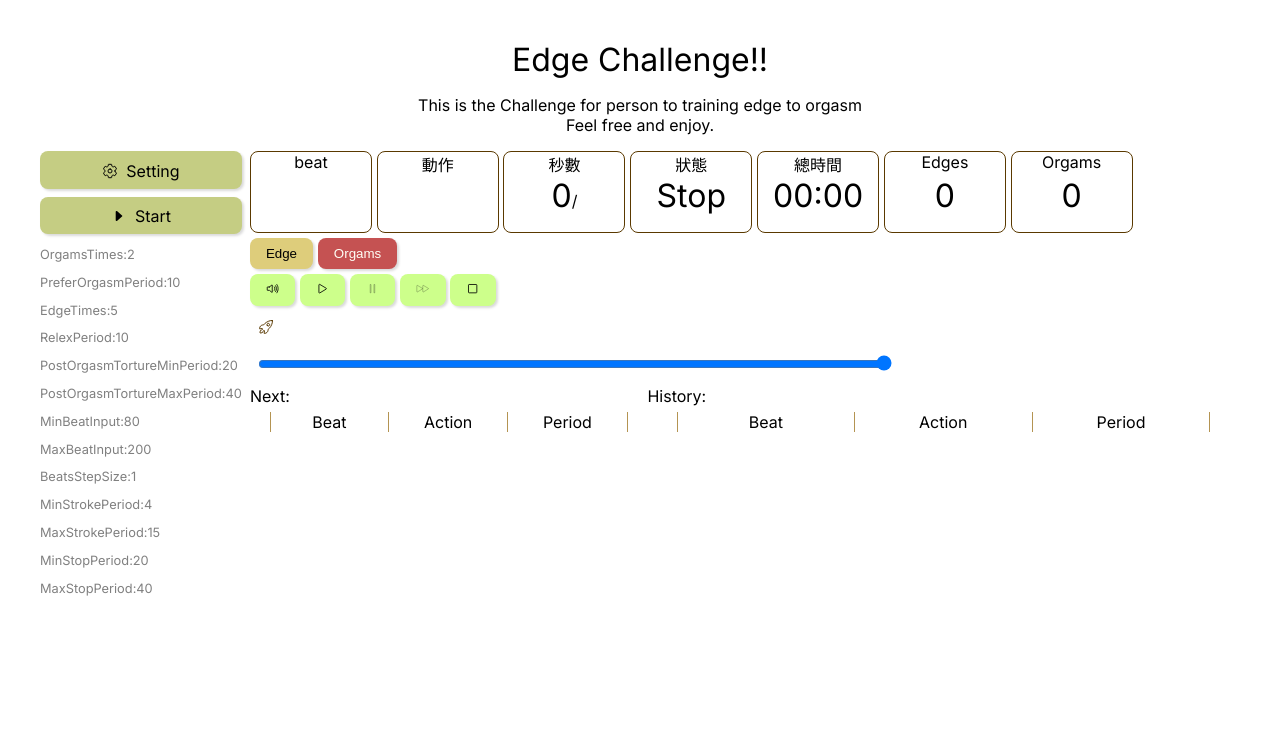
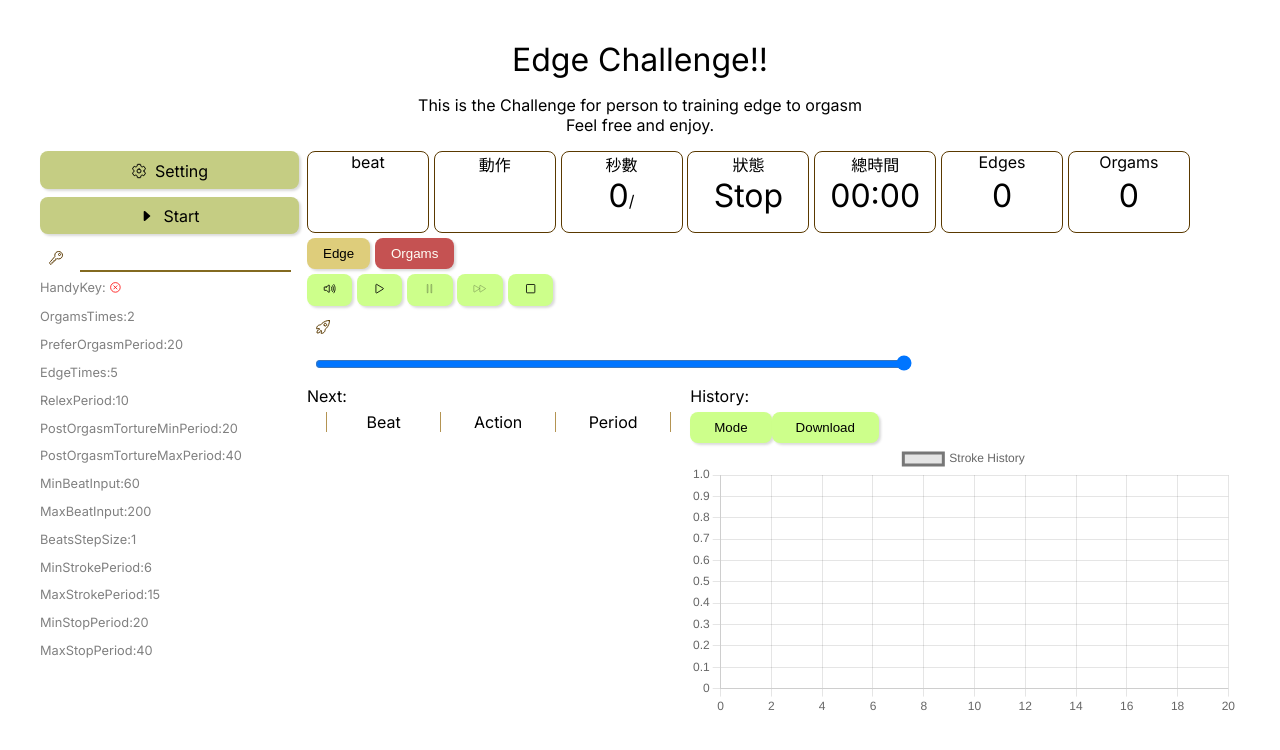
Before and after one commit to chenmengchieh2012/thehandy-edge-challenge, a Next.js app: page / in a window 1280 px wide. Shown: the top 750 px of the page. Built offline with nearby package versions, Linux system fonts and the light colour scheme.

Commit message:
feat: handy key, log chart
issue: main

```diff
--- a/next.config.js
+++ b/next.config.js
@@ -1,4 +1,6 @@
 /** @type {import('next').NextConfig} */
-const nextConfig = {}
+const nextConfig = {
+    experimental: { serverActions: true, }
+}
 
 module.exports = nextConfig
--- a/package.json
+++ b/package.json
@@ -9,8 +9,10 @@
     "lint": "next lint"
   },
   "dependencies": {
+    "chart.js": "^4.4.0",
     "next": "latest",
     "react": "latest",
+    "react-chartjs-2": "^5.2.0",
     "react-dom": "latest",
     "react-icons": "^4.11.0"
   },
--- /dev/null
+++ b/src/api/handy.ts
@@ -0,0 +1,30 @@
+'use server'
+
+import { Handy__ProductionHost } from "./utils"
+
+export  const API__CheckHandyConnect = async (xConnectedKey: string)=>{
+    console.log(`${Handy__ProductionHost}/connected`)
+    let connected = await fetch(`${Handy__ProductionHost}/connected`, {
+        headers: {
+            "X-Connection-Key": xConnectedKey,
+        },
+        method: "GET"
+    }).then(ret=>{
+        if( ret.status == 200){
+            return ret.json()
+        }else{
+            throw new Error("not found server")
+        }
+    }).then(jsonObj=>{
+        console.log("connected result: ", jsonObj)
+        if(jsonObj["connected"] == true){
+            return true
+        }else{
+            return false
+        }
+    }).catch(e=>{
+        console.log("server not connect",e)
+        return false
+    })
+    return connected
+}
--- /dev/null
+++ b/src/api/utils.ts
@@ -0,0 +1 @@
+export const Handy__ProductionHost = "https://www.handyfeeling.com/api/handy/v2"
--- a/src/app/page.tsx
+++ b/src/app/page.tsx
@@ -10,6 +10,8 @@ import CStart from '@/component/start/CStart'
 import { useEffect } from 'react'
 import VRunningStatusContext from '@/store/StatusStore'
 import CNav from '@/component/CNav'
+import CHandyKey from '@/component/CHandyKey'
+import VHandyKeyContext from '@/store/HandyKey'
 
 export default function Home() {
 
@@ -26,12 +28,14 @@ export default function Home() {
         <VTagContext>
           <VSettingPropsContext>
           <VRunningStatusContext>
+          <VHandyKeyContext>
             <>
             <div className={`${styles["left"]}`}>
                 <CNav>
                   <>
                   <CTab icon={"IoSettingsOutline"} TagName={TagName__Setting}></CTab>
                   <CTab  icon={"IoCaretForwardOutline"} TagName={TagName__Starting}></CTab>
+                  <CHandyKey></CHandyKey>
                   <CInfo/>
                   </>
                 </CNav>
@@ -45,6 +49,7 @@ export default function Home() {
             </CTabBody>
             </div>
             </>
+          </VHandyKeyContext>
           </VRunningStatusContext>
           </VSettingPropsContext>
         </VTagContext>
--- /dev/null
+++ b/src/component/CHandyKey.tsx
@@ -0,0 +1,23 @@
+'use client'
+import { IoKeyOutline } from "react-icons/io5"
+import CInput from "./CInput"
+import { useCallback, useContext, useDeferredValue, useEffect, useState } from "react"
+import { CtxHandyKeyStore } from "@/store/HandyKey"
+
+const CHandyKey = ()=>{
+    const ctxHandyKey = useContext(CtxHandyKeyStore)
+    let [inputValue, setInputValue] = useState<string>("")
+    let handyKey = useDeferredValue(inputValue)
+    let onChangeHandyKey = useCallback((e: React.ChangeEvent<HTMLInputElement>)=>{
+        let key = e.currentTarget.value
+        setInputValue(key)
+    },[])
+    useEffect(()=>{
+        ctxHandyKey.setHandyKey(handyKey)
+    },[handyKey])
+    return <>
+    <CInput onChange={onChangeHandyKey} inline={true} label={<IoKeyOutline/>} inputRef={null}></CInput>
+    </>
+}
+
+export default CHandyKey
--- a/src/component/CInput.tsx
+++ b/src/component/CInput.tsx
@@ -2,16 +2,17 @@ import { InputHTMLAttributes } from "react"
 import styles from "./CInput.module.css"
 export interface CInputProps extends React.InputHTMLAttributes<HTMLInputElement>{
     label: any
+    inline?: boolean
     className?: string
     inputRef: React.Ref<HTMLInputElement>
 }
 const CInput = (props: CInputProps)=>{
     return <>
-        <div className={`${props.className} ${styles["cinput"]}`}>
-            <label>
+        <div className={`${props.className} ${styles["cinput"]}`} style={{display:`${props.inline ? "flex" : "block"}`}} >
+            <label style={{flex:`${props.inline ? "1" : "0"}`}}>
                 {props.label}
             </label>
-            <input {...props} ref={props.inputRef}></input>
+            <input {...props} ref={props.inputRef} style={{flex:`${props.inline ? "1" : "0"}`}}></input>
         </div>
     </>
 }
--- a/src/component/info/CInfo.tsx
+++ b/src/component/info/CInfo.tsx
@@ -1,15 +1,36 @@
 'use client'
 
+import { API__CheckHandyConnect } from "@/api/handy"
+import { CtxHandyKeyStore } from "@/store/HandyKey"
 import { CtxSettingProps, SettingProps } from "@/store/SettingProp"
-import { useContext, useEffect, useState } from "react"
+import { useContext, useDeferredValue, useEffect, useState } from "react"
+import { IoCheckmarkCircleOutline, IoCloseCircleOutline } from "react-icons/io5"
 
 const CInfo = ()=>{
     const ctxSettingProps = useContext(CtxSettingProps)
+    const ctxHandyKey = useContext(CtxHandyKeyStore)
+    let [ handyKey ,setHandyKey] = useState<string>("")
+    let deferHandyKey = useDeferredValue(handyKey)
     let [ settingInfo ,setSettingProps] = useState<SettingProps|undefined>(undefined)
+
+    let [ handyConnectResult, setHandyConnectResult ] = useState<boolean>(false)
+
+    useEffect(()=>{
+        if(deferHandyKey != ""){
+            API__CheckHandyConnect(deferHandyKey)
+                .then(isConnect=>{
+                    setHandyConnectResult(isConnect)
+                })
+        }
+    },[deferHandyKey])
+
 
     useEffect(()=>{
         ctxSettingProps.registry((props)=>{
             setSettingProps(props)
+        })
+        ctxHandyKey.registry((key)=>{
+            setHandyKey(key)
         })
         let _settingProp = ctxSettingProps.getSettingProps()
         if ( _settingProp != undefined ) {
@@ -19,6 +40,14 @@ const CInfo = ()=>{
 
     return <>
         <div style={{color:'gray',fontSize:'0.8rem'}}>
+            <div>HandyKey: {handyKey}
+            <span style={{verticalAlign:"middle"}}>
+                {handyConnectResult && <IoCheckmarkCircleOutline color={"green"} />}
+                {!handyConnectResult && <IoCloseCircleOutline color={"red"}/>}
+            </span>
+            </div>
+        </div>
+        <div style={{color:'gray',fontSize:'0.8rem'}}>
             {settingInfo != undefined && Object.keys(settingInfo).map( (key )  => {
                 return <p key={"cinfo"+key}>{key}:{settingInfo != undefined && settingInfo[key as keyof SettingProps]}</p>
             })}
--- a/src/component/start/CLog.tsx
+++ b/src/component/start/CLog.tsx
@@ -1,7 +1,18 @@
-import React, { useImperativeHandle, useState } from "react"
-import { BeatState } from "./BeatFactory"
+import React, { useCallback, useImperativeHandle, useRef, useState } from "react"
+import { BeatState, StrokeAction } from "./BeatFactory"
 import CCacheList from "./CCacheList"
+import { Line, Scatter } from "react-chartjs-2";
 
+import {
+    Chart as ChartJS,
+    LinearScale,
+    PointElement,
+    LineElement,
+    Tooltip,
+    Legend,
+} from 'chart.js';
+import CButton from "../CButton";
+import { StrokeActionLabelMap } from "./CDashboard";
 
 export interface FCLog {
     addLog: (lastSuccessTime: number , beatState: BeatState) => void
@@ -10,10 +21,39 @@ export interface FCLog {
 interface CLogProps {
 }
 
+ChartJS.register(LinearScale, PointElement, LineElement, Tooltip, Legend);
 
+
+export const options = {
+    responsive: true,
+    scales: {
+        y: {
+          beginAtZero: true,
+        }
+    }
+};
+
+enum LogMode {
+    Line, Table
+}
+
+interface ScatterDataPoint { x: number , y: number, pointRadius: number, color: string}
 
 const CLog = React.forwardRef<FCLog,CLogProps>((props,ref)=>{
     let [ logs , setLogs] = useState<BeatState[]>([])
+    let [ mode, setMode ] = useState<LogMode>(LogMode.Line)
+    let [ scatterData, setScatterData ] = useState<ScatterDataPoint[]>([])
+    let scattorChartRef = useRef<ChartJS<"scatter", ScatterDataPoint[], string>>(null)
+    let [ xRange , setXRange] = useState<[number,number]>([0,20])
+    let download = useCallback(()=>{
+        let csv = logs.map(log=>{return `${log.beat},${StrokeActionLabelMap[log.action]},${log.period}\n`})
+        var myData = new Blob(csv, {type: 'text/csv'});
+        var csvURL = window.URL.createObjectURL(myData);
+        let tempLink = document.createElement('a');
+        tempLink.href = csvURL;
+        tempLink.setAttribute('download', 'filename.csv');
+        tempLink.click();
+    },[logs])
     useImperativeHandle(ref,()=>({
         addLog:(remainTime: number,successBeatState: BeatState)=>{
             if(remainTime != 0 ){
@@ -21,11 +61,72 @@ const CLog = React.forwardRef<FCLog,CLogProps>((props,ref)=>{
             }
             if( successBeatState.period != 0){
                 setLogs([successBeatState,...logs])
+                let color = "#000"
+                let pointRadius = 5
+                if(scatterData.length > 0){
+                    let lastdata = scatterData[scatterData.length-1]
+                    if(successBeatState.action == StrokeAction.Edge){
+                        color = "green"
+                        pointRadius = 10
+                    }
+                    if(successBeatState.action == StrokeAction.Torture){
+                        color = "red"
+                        pointRadius = 10
+                    }
+                    let from: ScatterDataPoint = {x:lastdata.x,y:successBeatState.beat,pointRadius:pointRadius, color: color}
+                    let to: ScatterDataPoint = {x:lastdata.x+successBeatState.period,y:successBeatState.beat,pointRadius:pointRadius, color: color}
+                    setScatterData(s=>[...s,from,to])
+                    console.log("xrange",scatterData.length,xRange)
+                    setXRange([scatterData[scatterData.length-20 > 0 ? scatterData.length-20: 0].x,scatterData[scatterData.length-1].x])
+                }else{
+                    let from: ScatterDataPoint = {x:0,y:successBeatState.beat,pointRadius:pointRadius, color: color}
+                    let to: ScatterDataPoint = {x:successBeatState.period,y:successBeatState.beat,pointRadius:pointRadius, color: color}
+                    setScatterData(s=>[...s,from,to])
+                }
             }
         }
     }))
+    let doChangeMode = useCallback(()=>{
+        if(mode == LogMode.Line){
+            setMode(LogMode.Table)
+        }else{
+            setMode(LogMode.Line)
+        }
+    },[mode])
     return <>
-        <CCacheList cacheBeat={logs}></CCacheList>
+        <CButton onClick={doChangeMode} label={"Mode"}/>
+        <CButton onClick={download} label={"Download"}/>
+        {mode == LogMode.Table && <CCacheList cacheBeat={logs}></CCacheList> }
+        {mode == LogMode.Line &&
+        <div style={{minWidth:"120px",minHeight:"64px"}}>
+            <Scatter ref={scattorChartRef} options={{
+                ...options,
+                showLine: true,
+                borderColor: "#777",
+                responsive: true,
+                scales: {
+                    y: {
+                        beginAtZero: true,
+                    },
+                    x: {
+                        min: xRange[0],
+                        max: xRange[1],
+                    }
+                }
+            }}
+             data={{
+                datasets: [
+                    {
+                        label: 'Stroke History',
+                        data: scatterData.map(s=>{return {x:s.x,y:s.y}}),
+                        pointBackgroundColor: scatterData.map(s=>{return s.color}),
+                        pointRadius: scatterData.map(s=>{return s.pointRadius}),
+                    },
+                ]
+
+            }} updateMode="resize" />
+        </div>
+        }
     </>
 })
 
--- /dev/null
+++ b/src/store/HandyKey.tsx
@@ -0,0 +1,34 @@
+'use client'
+
+import React, { useCallback, useRef } from "react";
+
+type Func_HandyKeyRegistry = (handyKey: string)=>void
+
+export const CtxHandyKeyStore = React.createContext({
+    registry: ( cb: Func_HandyKeyRegistry ) => {},
+    setHandyKey: (handyKey: string) => {},
+    getHandyKey: ():string => {return "" },
+});
+
+const VHandyKeyContext = (props: {children: JSX.Element })=>{
+    let handyKeyRef = useRef<string>("")
+    let registryRef = useRef<((tag: string)=>void)[]>([])
+    let registry = useCallback((cb: Func_HandyKeyRegistry)=>{
+        registryRef.current.push(cb)
+    },[])
+    let setHandyKey = useCallback((tag: string)=>{
+        registryRef.current.forEach(cb=>{
+            cb(tag)
+        })
+        handyKeyRef.current = tag
+    },[])
+    let getHandyKey = useCallback(():string=>{
+        return handyKeyRef.current
+    },[])
+    return <>
+        <CtxHandyKeyStore.Provider value={{registry,setHandyKey,getHandyKey}}>
+            {props.children}
+        </CtxHandyKeyStore.Provider>
+    </>
+}
+export default VHandyKeyContext
```
Also changed, not shown: src/store/SettingProp.tsx (+4 -4 lines), 1 other file (tests, documents, lock files or other folders).
